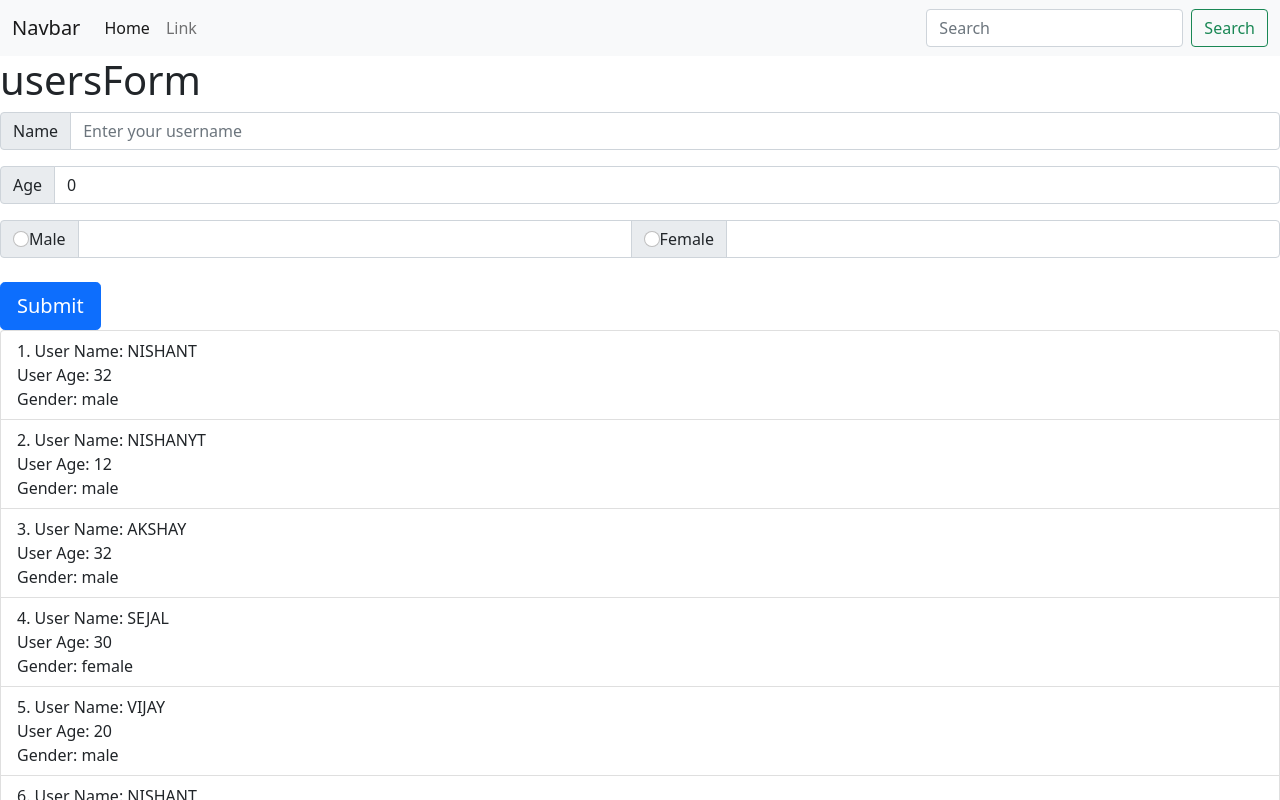
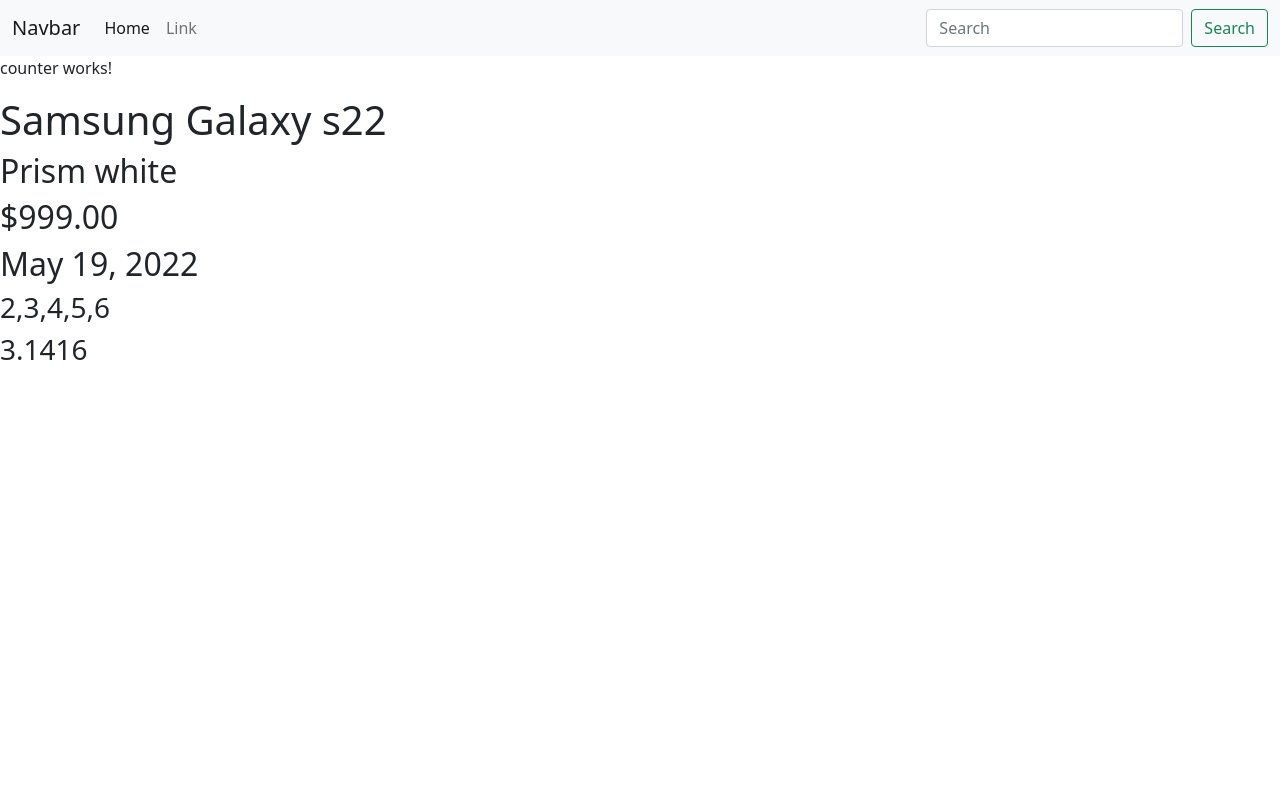
Before and after one commit to IIHT-Spring/Angular_batch5_project, an Angular app: page / in a window 1280 px wide. Shown: the top 800 px of the page. Built offline with nearby package versions, Linux system fonts and the light colour scheme; data requests are answered from the project's data file.

Commit message:
built in pipes of angular

```diff
--- a/src/app/app.component.html
+++ b/src/app/app.component.html
@@ -1,2 +1,3 @@
 <app-navbar></app-navbar>
-<app-userform></app-userform>
+<!-- <app-userform></app-userform> -->
+<app-counter></app-counter>
--- a/src/app/app.module.ts
+++ b/src/app/app.module.ts
@@ -6,13 +6,15 @@
 import { AppComponent } from './app.component';
 import { UserformComponent } from './userform/userform.component';
 import {HttpClientModule} from '@angular/common/http';
-import { NavbarComponent } from './navbar/navbar.component'
+import { NavbarComponent } from './navbar/navbar.component';
+import { CounterComponent } from './counter/counter.component'
 
 @NgModule({
   declarations: [
     AppComponent,
     UserformComponent,
-    NavbarComponent
+    NavbarComponent,
+    CounterComponent
   ],
   imports: [
     BrowserModule,
--- /dev/null
+++ b/src/app/counter/counter.component.html
@@ -0,0 +1,8 @@
+<p>counter works!</p>
+<h1>{{product.name}}</h1>
+<h2>{{product.color}}</h2>
+<h2>{{product.Price | currency}}</h2>
+<h2>{{product.launchedOn| date}}</h2>
+<h3>{{[1,2,3,4,5,6,7,8,9] | slice:1:6}}</h3>
+
+<h3>{{pi | number: '1.4-4'}}</h3>
--- /dev/null
+++ b/src/app/counter/counter.component.ts
@@ -0,0 +1,27 @@
+import { Component, OnInit } from '@angular/core';
+
+@Component({
+  selector: 'app-counter',
+  templateUrl: './counter.component.html',
+  styleUrls: ['./counter.component.css']
+})
+export class CounterComponent implements OnInit {
+
+  product = {
+    name: "Samsung Galaxy s22",
+    color: "Prism white",
+    Price : 999,
+    launchedOn: Date.now()
+
+
+  }
+
+  pi = 3.14159265;
+  // newDate()
+
+  constructor() { }
+
+  ngOnInit(): void {
+  }
+
+}
--- a/src/app/userform/userform.component.html
+++ b/src/app/userform/userform.component.html
@@ -50,7 +50,6 @@
     />
     Female
   </div>
-
   <input
     type="text"
     class="form-control"
@@ -71,5 +70,4 @@
         <br/>
         <span> Gender: {{u.Gender | lowercase}}</span>
     </li>
-
-  </ol>
+</ol>
```
Also changed, not shown: src/app/counter/counter.component.css (added), 1 other file (tests, documents, lock files or other folders).
